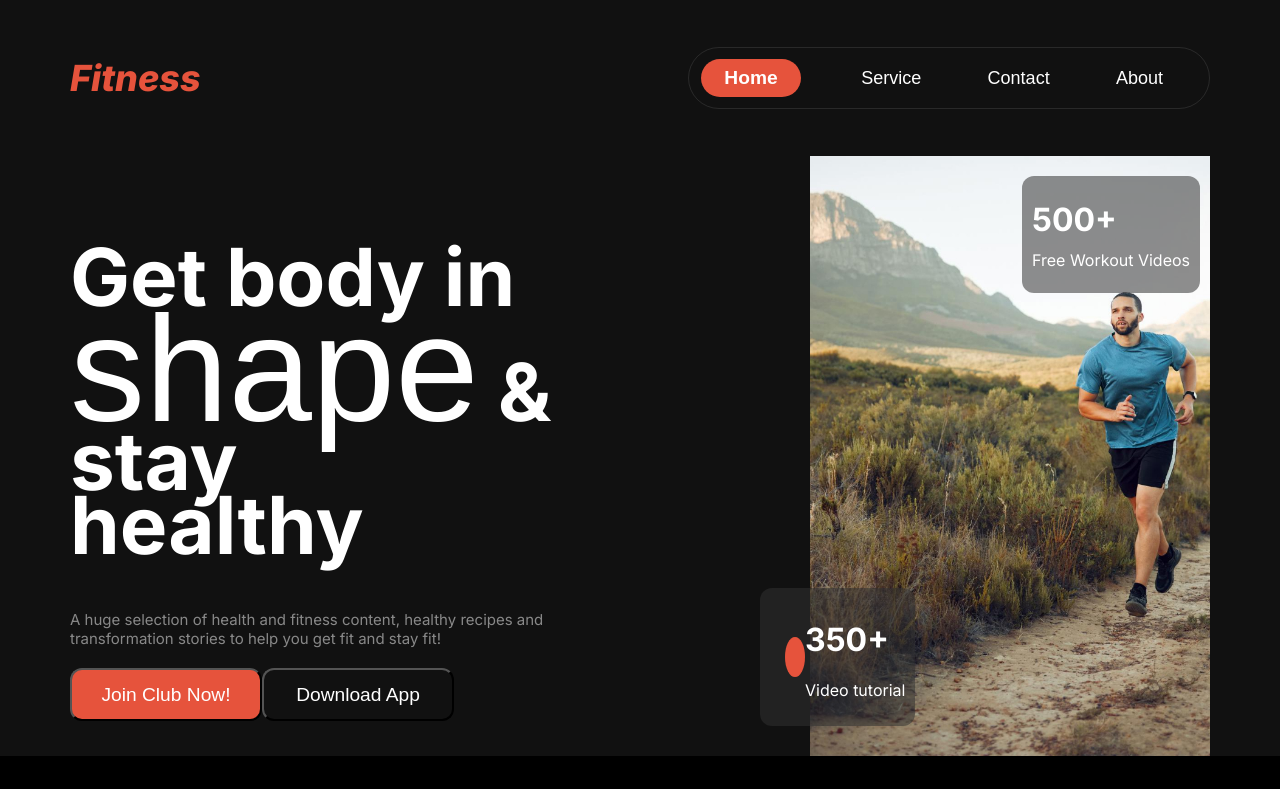
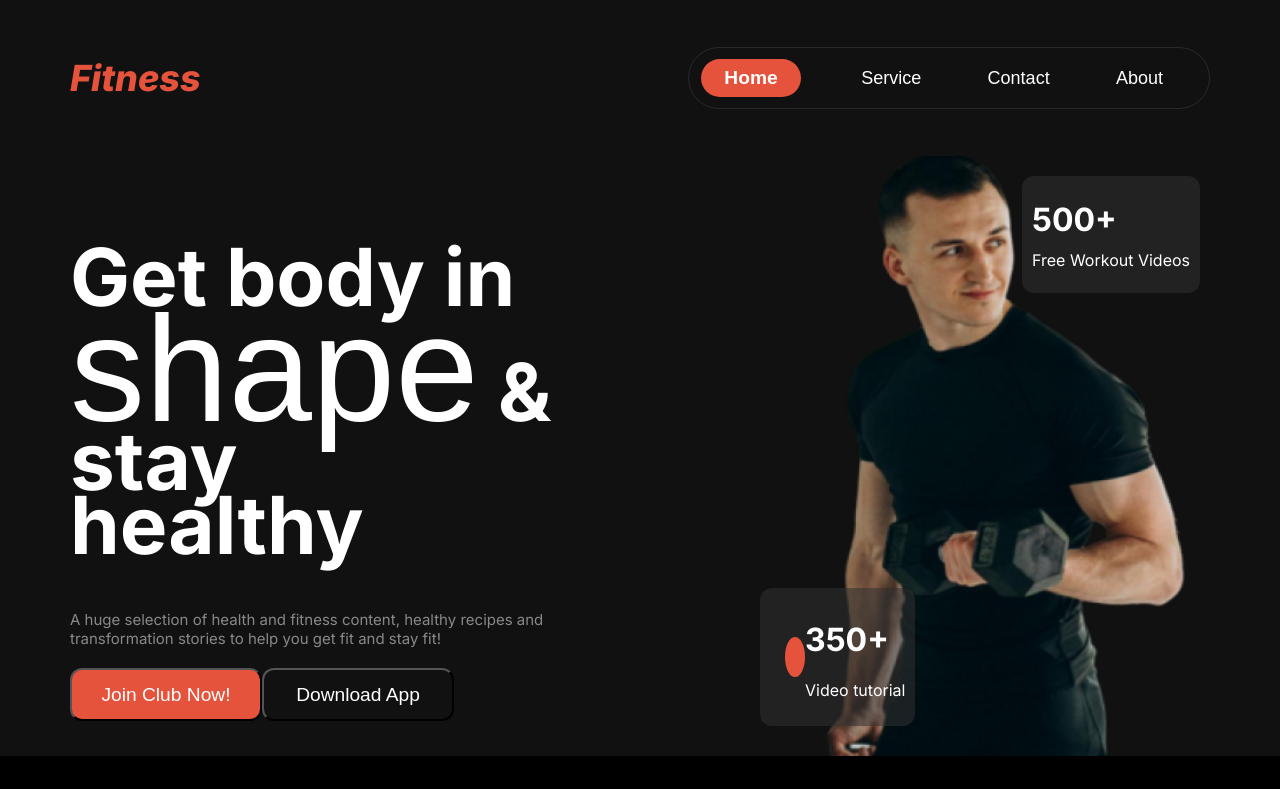
Before and after one commit to zeroxiru/Assignment-02, a plain HTML site: page index.html in a window 1280 px wide. Shown: the top 789 px of the page. Drawn offline with Linux system fonts and the light colour scheme; a web font is replaced by a local one.

Commit message:
Fitness website Adding new banner image to test the background image as expectec

```diff
--- a/styles/styles.css
+++ b/styles/styles.css
@@ -149,7 +149,7 @@ background-color: rgba(230, 83, 60, 1) ;
   position: relative;
   width: 400px;
   height: 600px;
-  background-image: url('../images/run.jpg'); /* Add your image path here */
+  background-image: url('../images/Images\ 2.png');
   background-repeat: no-repeat;
   background-size: cover;
   background-position: center;
```
